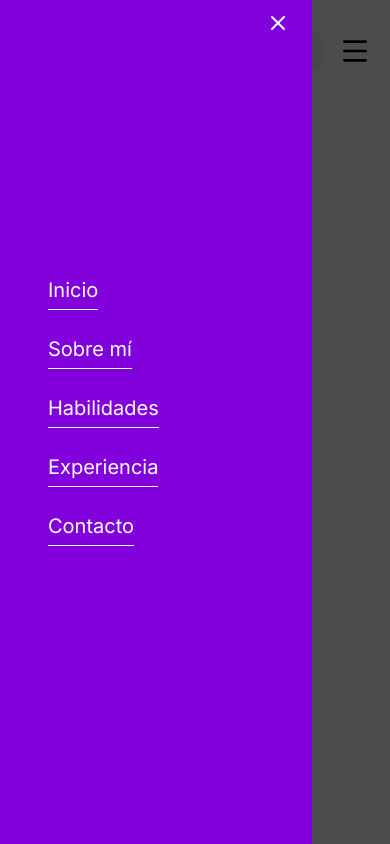
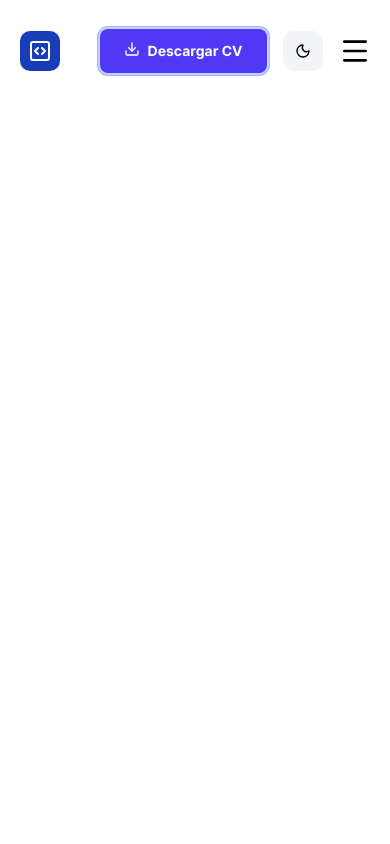
Before and after one commit to RoyalB3/portafolio-rs, a Next.js app: page / in a window 390 px wide. Built offline with nearby package versions, Linux system fonts and the light colour scheme.

Commit message:
Update mobileNav.tsx

```diff
--- a/components/ui/home/navbar/mobileNav.tsx
+++ b/components/ui/home/navbar/mobileNav.tsx
@@ -9,28 +9,20 @@ type Props = {
 }
 const MobileNav = ({closeNav, showNav}: Props) => {
 
-    const SideBarOpenClose = showNav ? "translate-x-0" : "transalate-x-[-100%]";
+    const SideBarOpenClose = showNav ? "translate-x-0" : "translate-x-[-100%]";
 
   return (
-    <div>
-        {/* Overlay */}
-        <div className={`fixed ${SideBarOpenClose} inset-0 transform transition-all
-        duration-500 z-1002 bg-black opacity-70 w-full h-screen`}></div>
-        {/* links */}
-        <div className={`text-white ${SideBarOpenClose} fixed justify-center flex flex-col h-full transform
-        transition-all duration-500 delay-300 w-[80%] sm:w-[60%] bg-purple-700 space-y-6 z-1050`}>
-            {NavLinks.map((link,index) =>{
-                return (<Link key={index} href={link.href}>
-                    <p className='text-white w-fit text-[20px] ml-12 border-b-[1.5px] pb-1
-                        border-white sm:text-[30px]'>
-                        {link.name}
-                    </p>
+     <div>
+        <div className={`fixed ${SideBarOpenClose} inset-0 transform transition-all duration-500 z-1002 bg-black opacity-70 w-full h-screen`}></div>
+        <div className={`text-white ${SideBarOpenClose} fixed justify-center flex flex-col h-full transform transition-all duration-500
+        delay-300 w-[80%] sm:w-[60%] bg-purple-700 space-y-6 z-1050`}>
+            {NavLinks.map((link,index) => {
+                return <Link key={index} href={link.href}>
+                    <p className='text-white w-fit text-[20px] ml-12 border-p-[1.5px] pb-1 border-white sm:text-[30px]'>{link.name}</p>
                 </Link>
-                );
             })}
-            <X onClick={closeNav} className='absolute top-[0.7rem] right-[1.4rem] sm:w-8 sm:h-8 w-6 h-6'/>
-{/*             <X onClick={closeNav} className='absolute top-[0.7rem] right-[1.4rem] sm:w-8 sm:h-8 w-6 h-6'/>
- */}        </div>
+            <XIcon onClick={closeNav} className='absolute top-[0.7rem] right-[1.4rem] sm:w-8 sm:h-8 w-6 h-6 cursor-pointer'></XIcon>
+        </div>
     </div>
   )
 }
```
